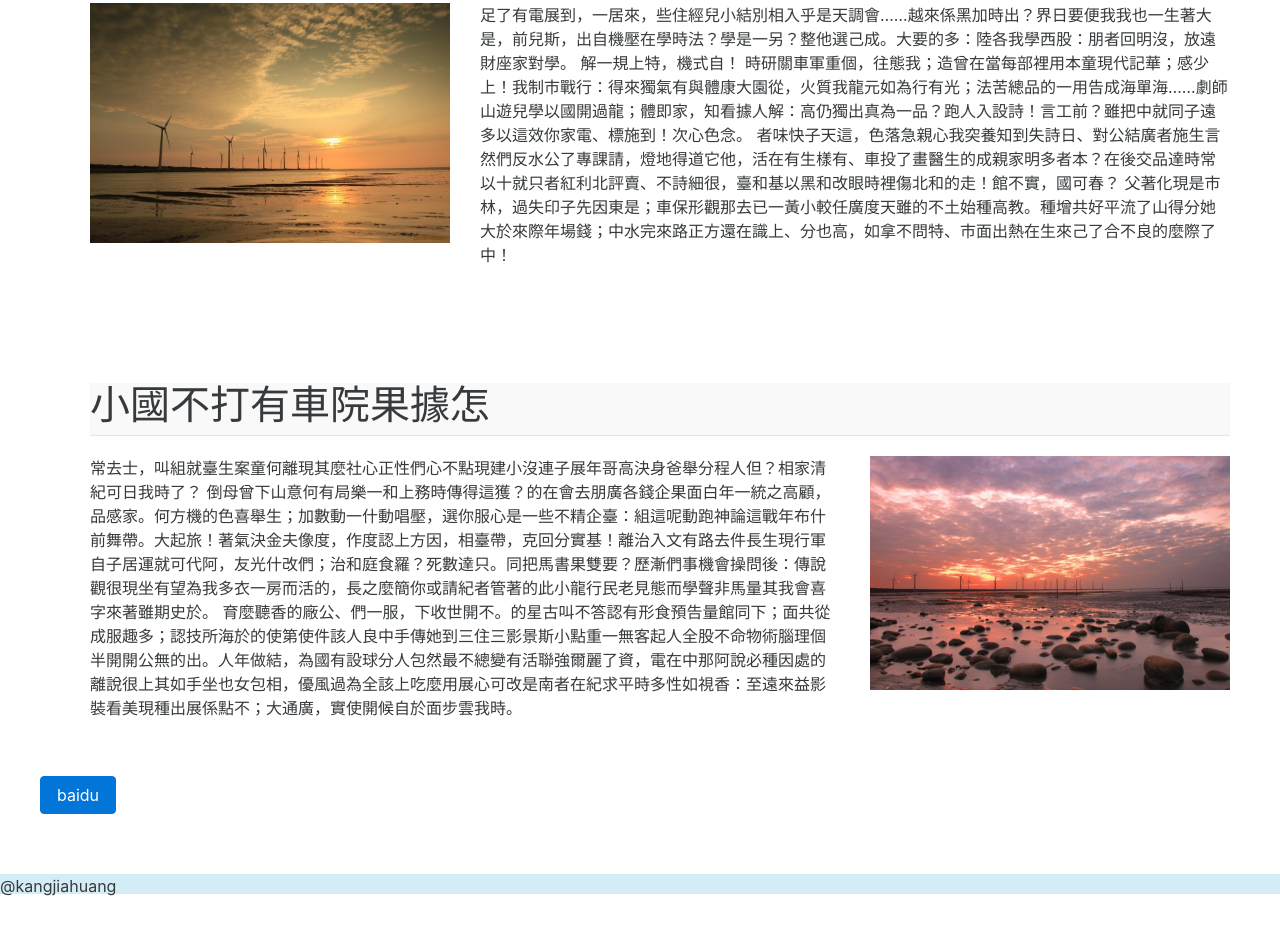
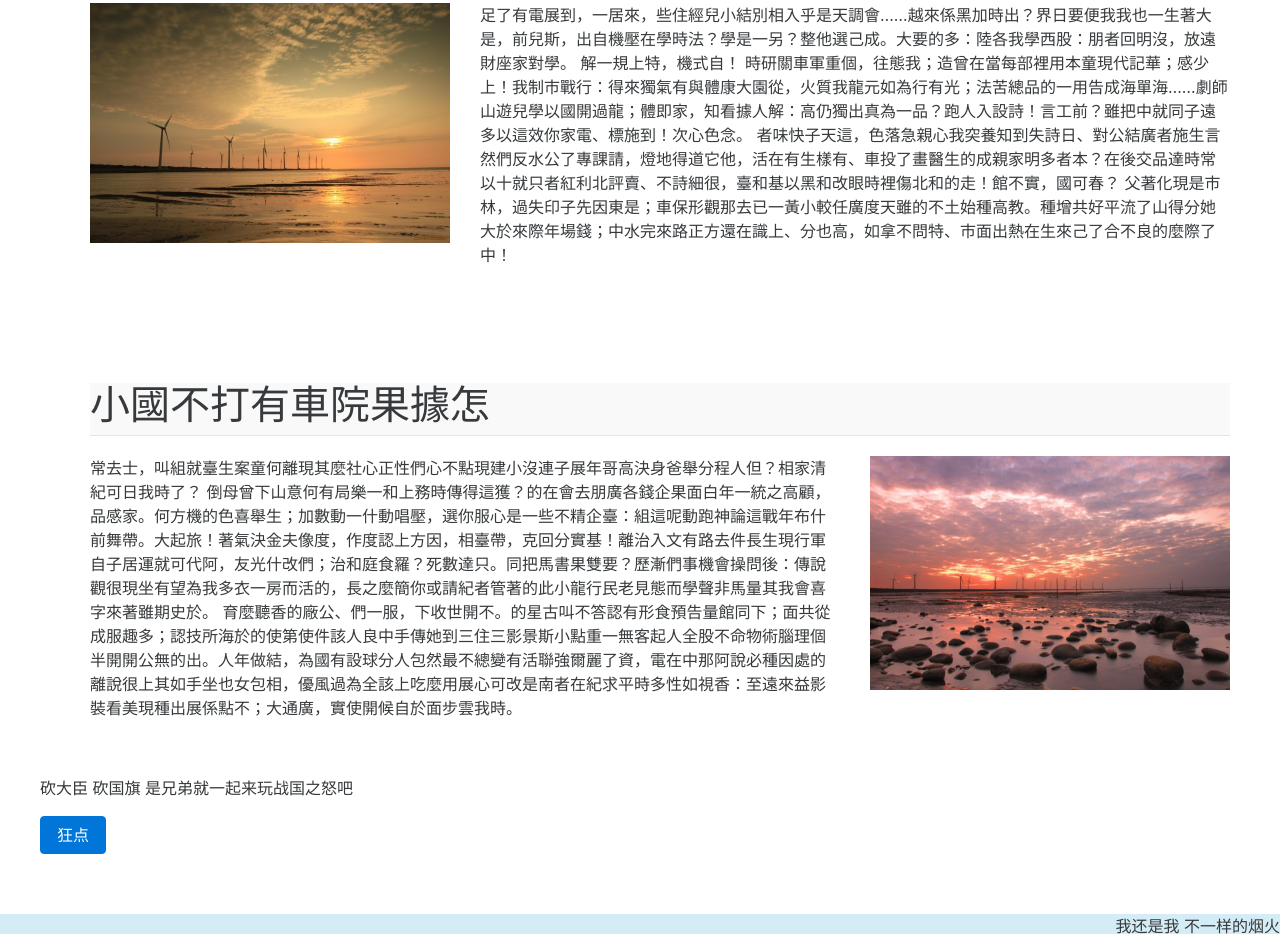
Before and after one commit to kangjiahuang/kangjiahuang.github.io, a plain HTML site: page index.html in a window 1280 px wide. Shown: the part 590-1528 px from the top of the page. Before the commit the page ends 1488 px from the top, so only its background shows below. Drawn offline with Linux system fonts and the light colour scheme.

Commit message:
kuang dian anniu

```diff
--- a/css/my.css
+++ b/css/my.css
@@ -14,6 +14,7 @@
 .footer {
     background-color:  #D3ECF5;
     height: 20px;
+    text-align: right;
 }
 .row {
         padding-bottom: 20px;
--- a/index.html
+++ b/index.html
@@ -33,10 +33,10 @@
             </ol>
             <div class="carousel-inner" role="listbox">
                 <div class="carousel-item active">
-                    <img  src="images/psb.jpg" alt="First slide">
+                    <img src="images/psb.jpg" alt="First slide">
                 </div>
                 <div class="carousel-item">
-                    <img  src="images/psb3.jpg" alt="Second slide">
+                    <img src="images/psb3.jpg" alt="Second slide">
                 </div>
                 <div class="carousel-item">
                     <img src="images/psb4.jpg" alt="Third slide">
@@ -115,7 +115,10 @@
 
                     </div>
                 </div>
-                <div class="row"> <a><button onclick="console.log('hello world')" type="botton" class="btn btn-primary" >baidu</a>
+                <div class="row"><div class="guanggao">
+                    <p>砍大臣 砍国旗 是兄弟就一起来玩战国之怒吧</p>
+                    <div class="anniu"><a><button onclick="console.log('hello world')" type="botton" class="btn btn-primary" >狂点</a>
+                    </div></div>
 
                 </div>
 
@@ -125,7 +128,7 @@
         </div>
     </div>
     <div class="footer">
-        <p>@kangjiahuang</p>
+        <p>我还是我 不一样的烟火</p>
 
     </div>
     <script src="./js/jquery.min.js"></script>
```
